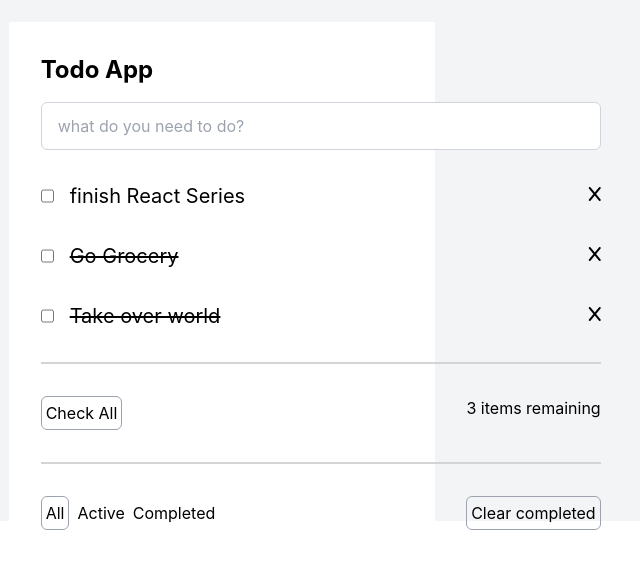
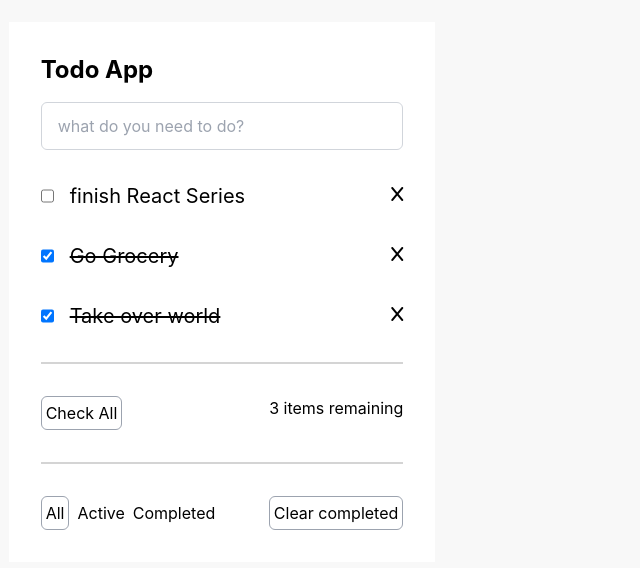
Before and after one commit to hadimakki387/to-do-app, a React (Create React App) app: page / in a window 1280 px wide. Shown: the part 106-674 px from the top of the page, without its empty margins (418-1058 px from the left). Built offline with nearby package versions, Linux system fonts and the light colour scheme.

Commit message:
added editig feature tools

```diff
--- a/public/index.html
+++ b/public/index.html
@@ -27,9 +27,9 @@
     <script src="https://kit.fontawesome.com/69c65b50a4.js" crossorigin="anonymous"></script>
     <title>React App</title>
   </head>
-  <body>
+  <body style="background-color: rgb(248, 248, 248); height: 100vh;width: 100vw;">
     <noscript>You need to enable JavaScript to run this app.</noscript>
-    <div id="root"></div>
+    <div id="root" ></div>
     <!--
       This HTML file is a template.
       If you open it directly in the browser, you will see an empty page.
--- a/src/components/BR.jsx
+++ b/src/components/BR.jsx
@@ -2,7 +2,7 @@ import React from 'react'
 
 function BR() {
   return (
-    <div className="h-[2px] w-[35rem] bg-neutral-300 mt-4"></div>
+    <div className="h-[2px] w-full bg-neutral-300 mt-4"></div>
   )
 }
 
--- a/src/components/appOriginal.jsx
+++ b/src/components/appOriginal.jsx
@@ -12,16 +12,19 @@ function AppOriginal() {
       id: 1,
       title: "finish React Series",
       isComplete: false,
+      editingState: false,
     },
     {
       id: 2,
       title: "Go Grocery",
       isComplete: true,
+      editingState: false,
     },
     {
       id: 3,
       title: "Take over world",
       isComplete: true,
+      editingState: false,
     },
   ]);
   const [input, setInput] = useState("");
@@ -32,7 +35,7 @@ function AppOriginal() {
 
   let addToDo = (e) => {
     e.preventDefault();
-    if(!input){
+    if (!input) {
       return;
     }
     setTodos([
@@ -43,29 +46,80 @@ function AppOriginal() {
         isComplete: false,
       },
     ]);
-    setInput('')
+    setInput("");
   };
 
-  let removeItem = (id)=>{
-    setTodos(toDos.filter(toDo => toDo.id!==id))
-  }
+  let removeItem = (id) => {
+    setTodos([...toDos].filter((toDo) => toDo.id !== id));
+  };
 
+  let check = (id) => {
+    const newToDo = toDos.map((toDo) => {
+      if (toDo.id === id) {
+        toDo.isComplete = !toDo.isComplete;
+      }
+      return toDo;
+    });
+    setTodos(newToDo);
+  };
+
+  const isEditing = (id) => {
+    const newToDo = toDos.map((toDo) => {
+      if (toDo.id === id) {
+        toDo.editingState = !toDo.editingState;
+      }
+      return toDo;
+    });
+    setTodos(newToDo);
+  };
+
+  const updateToDo = (e, id) => {
+    const newToDo = toDos.map((toDo) => {
+      if (toDo.id === id) {
+        if (e.target.value) {
+          toDo.title = e.target.value;
+          toDo.editingState = !toDo.editingState;
+        } else {
+          toDo.editingState = !toDo.editingState;
+        }
+      }
+      return toDo;
+    });
+    setTodos(newToDo);
+  };
+  const cancelEdit = (e, id) => {
+    const newToDo = toDos.map((toDo) => {
+      if (toDo.id === id) {
+        if (e.target.value) {
+          toDo.editingState = !toDo.editingState;
+        }
+      }
+      return toDo;
+    });
+    setTodos(newToDo);
+  };
   return (
-    <div className="bg-gray-100 h-[49vw]">
-      <div className="grid justify-start gap-4 w-1/3 relative top-32 m-auto bg-white p-8">
+
+      <div className="grid justify-start gap-4 grid-cols-1  w-1/3 max-[1080px]:w-1/2 max-[690px]:w-full relative top-32 m-auto bg-white p-8">
         <div className="w-full">
           <h2 className="font-bold text-2xl text-left">Todo App</h2>
         </div>
 
-        <Form onChange={inputCapture} onSubmit={addToDo} inputValue={input}/>
+        <Form onChange={inputCapture} onSubmit={addToDo} inputValue={input} />
 
         {toDos.map((toDo, index) => (
           <ListItem
             content={toDo.title}
-            styles={toDo.isComplete ? "line-through" : ""}
+            styles={toDo.isComplete === true ? "line-through" : ""}
             key={toDo.id}
             id={toDo.id}
             removeItem={removeItem}
+            check={check}
+            isComplete={toDo.isComplete}
+            editingState={toDo.editingState}
+            isEditing={isEditing}
+            updateToDo={updateToDo}
+            cancelEdit = {cancelEdit}
           />
         ))}
 
@@ -93,7 +147,7 @@ function AppOriginal() {
           </div>
         </div>
       </div>
-    </div>
+
   );
 }
 
--- a/src/components/listItem.jsx
+++ b/src/components/listItem.jsx
@@ -4,8 +4,29 @@ function ListItem(props) {
   return (
     <div className="flex justify-between w-full mt-4">
       <div className="flex gap-4">
-        <input type="checkbox"></input>
-        <p className={"text-xl " + props.styles }>{props.content}</p>
+        <input
+          type="checkbox"
+          onChange={() => props.check(props.id)}
+          checked={props.isComplete ? true : false}
+        ></input>
+        <span onDoubleClick={() => props.isEditing(props.id)}>
+          {props.editingState ? (
+            <input
+              defaultValue={props.content}
+              onBlur={(event) => props.updateToDo(event, props.id)}
+              onKeyDown={(event) => {
+                if (event.key === "Enter") {
+                  props.updateToDo(event, props.id);
+                }else if(event.key === 'Escape'){
+                  props.cancelEdit(event, props.id);
+                }
+              }}
+              className="border border-neutral-400 p-1 rounded-md text-xl"
+            ></input>
+          ) : (
+            <p className={"text-xl " + props.styles}>{props.content}</p>
+          )}
+        </span>
       </div>
       <div>
         <button onClick={() => props.removeItem(props.id)}>
```
